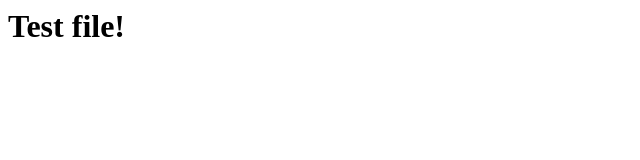
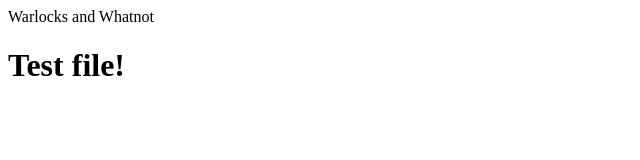
Before and after one commit to wallybernard/warlocksandwhatnot, a plain HTML site: page index.html in a window 1280 px wide. Shown: the whole page, without its empty margins (0-640 px from the left). Drawn offline with Linux system fonts and the light colour scheme; a web font is replaced by a local one.

Commit message:
Update index.html

```diff
--- a/index.html
+++ b/index.html
@@ -1,3 +1,7 @@
+<head>
+    Warlocks and Whatnot
+</head>
+
 <h1>Test file!</h1>
 
 <style>
```
